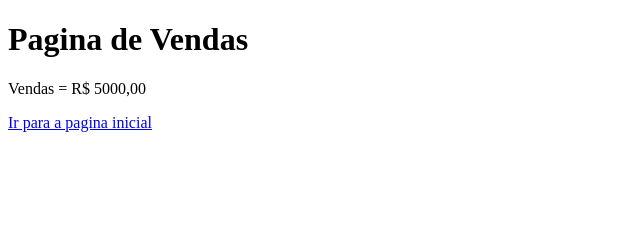
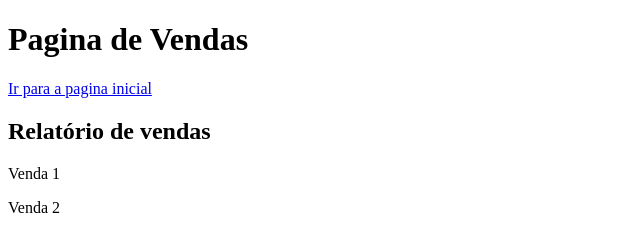
Before and after one commit to LucasColomboBossoni/aulagithub, a plain HTML site: page vendas.html in a window 1280 px wide. Shown: the whole page, without its empty margins (0-640 px from the left). Drawn offline with Linux system fonts and the light colour scheme.

Commit message:
Adicionado Venda 1 e Venda 2

```diff
--- a/vendas.html
+++ b/vendas.html
@@ -7,7 +7,9 @@
 </head>
 <body>
     <h1> Pagina de Vendas</h1>
-    <p>Vendas = R$ 5000,00</p>
     <a href="index.html">Ir para a pagina inicial</a>
+    <h2>Relatório de vendas</h2>
+    <p>Venda 1</p>
+    <p>Venda 2</p>
 </body>
 </html>
```
